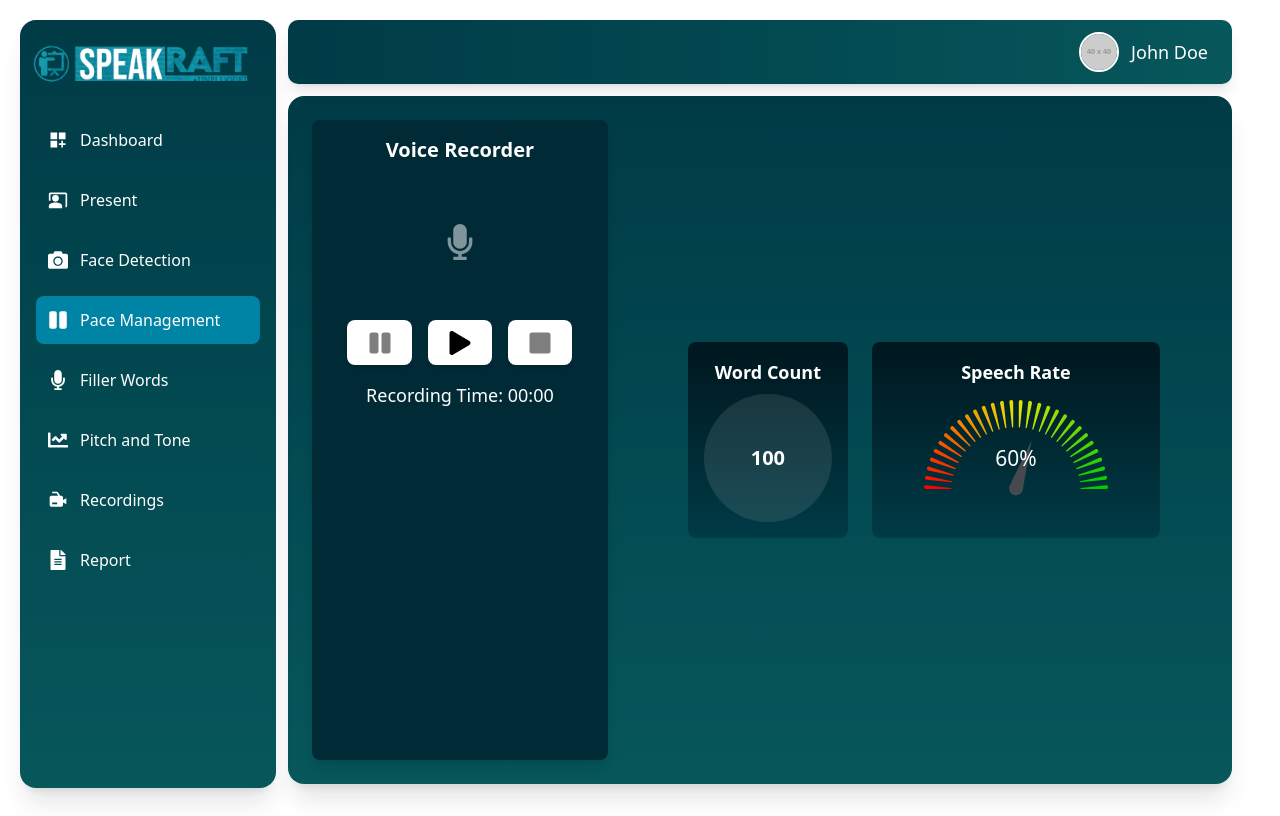
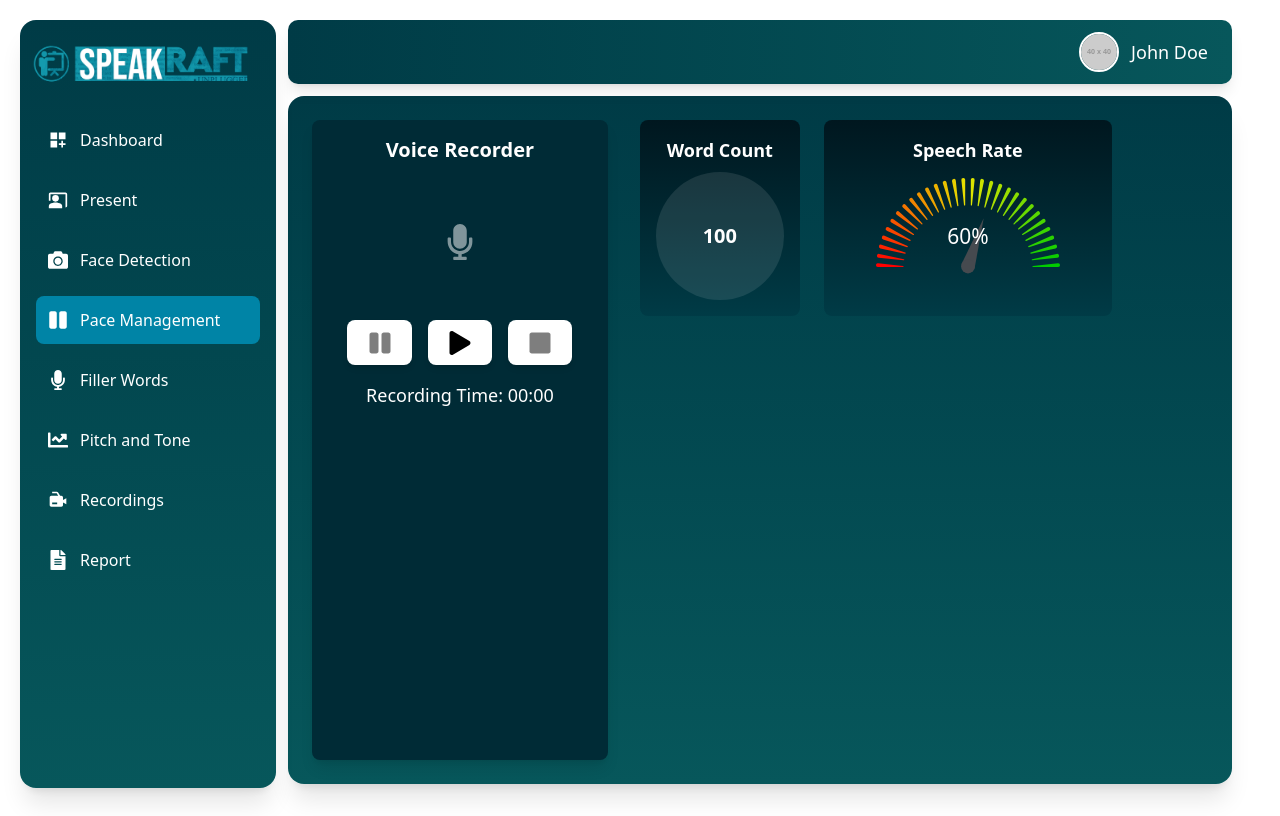
Before and after one commit to Speak-Craft/frontend, a React (Vite) app: page /pace-management in a window 1280 px wide. Built offline with nearby package versions, Linux system fonts and the light colour scheme.

Commit message:
UI updated for pace management

```diff
--- a/src/components/PaceManagement.jsx
+++ b/src/components/PaceManagement.jsx
@@ -210,7 +210,7 @@
           </div>
 
           {/* Right side */}
-          <div className="w-full flex flex-col sm:flex-row justify-center items-center gap-6">
+          <div className="w-full flex flex-col sm:flex-row justify-start items-start gap-6">
 
 {/* Word Count Section */}
 <div className="flex flex-col items-center rounded-lg p-4 bg-gradient-to-b from-[#00171f] to-[#003b46] dark:from-[#003b46] dark:to-[#07575b]">
```
